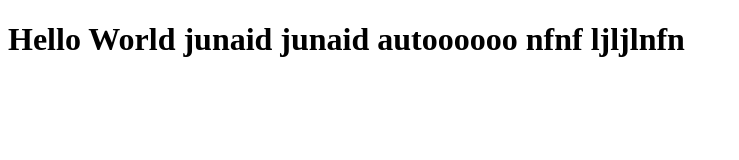
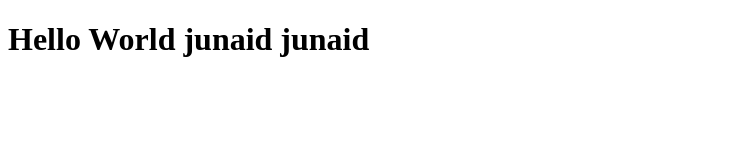
Before and after one commit to junaidsarfraz1989/BootcampJunaid, a plain HTML site: page index.html in a window 1280 px wide. Shown: the whole page, without its empty margins (0-739 px from the left). Drawn offline with Linux system fonts and the light colour scheme.

Commit message:
Update index.html

```diff
--- a/index.html
+++ b/index.html
@@ -6,6 +6,6 @@
     <title>Document</title>
 </head>
 <body>
-<h1>Hello World junaid junaid   autoooooo nfnf ljljlnfn</h1>
+<h1>Hello World junaid junaid</h1>
 </body>
 </html>
```
